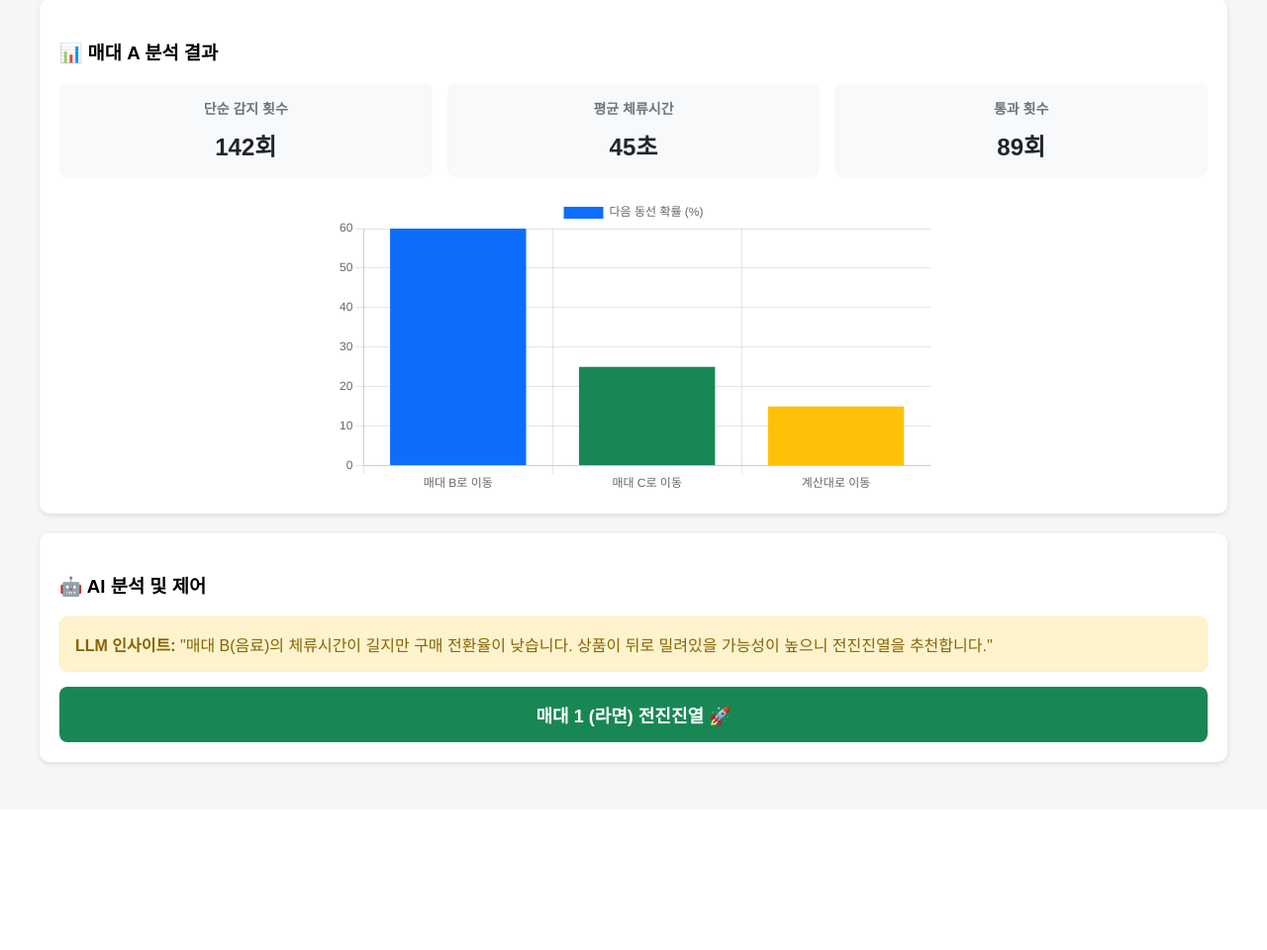
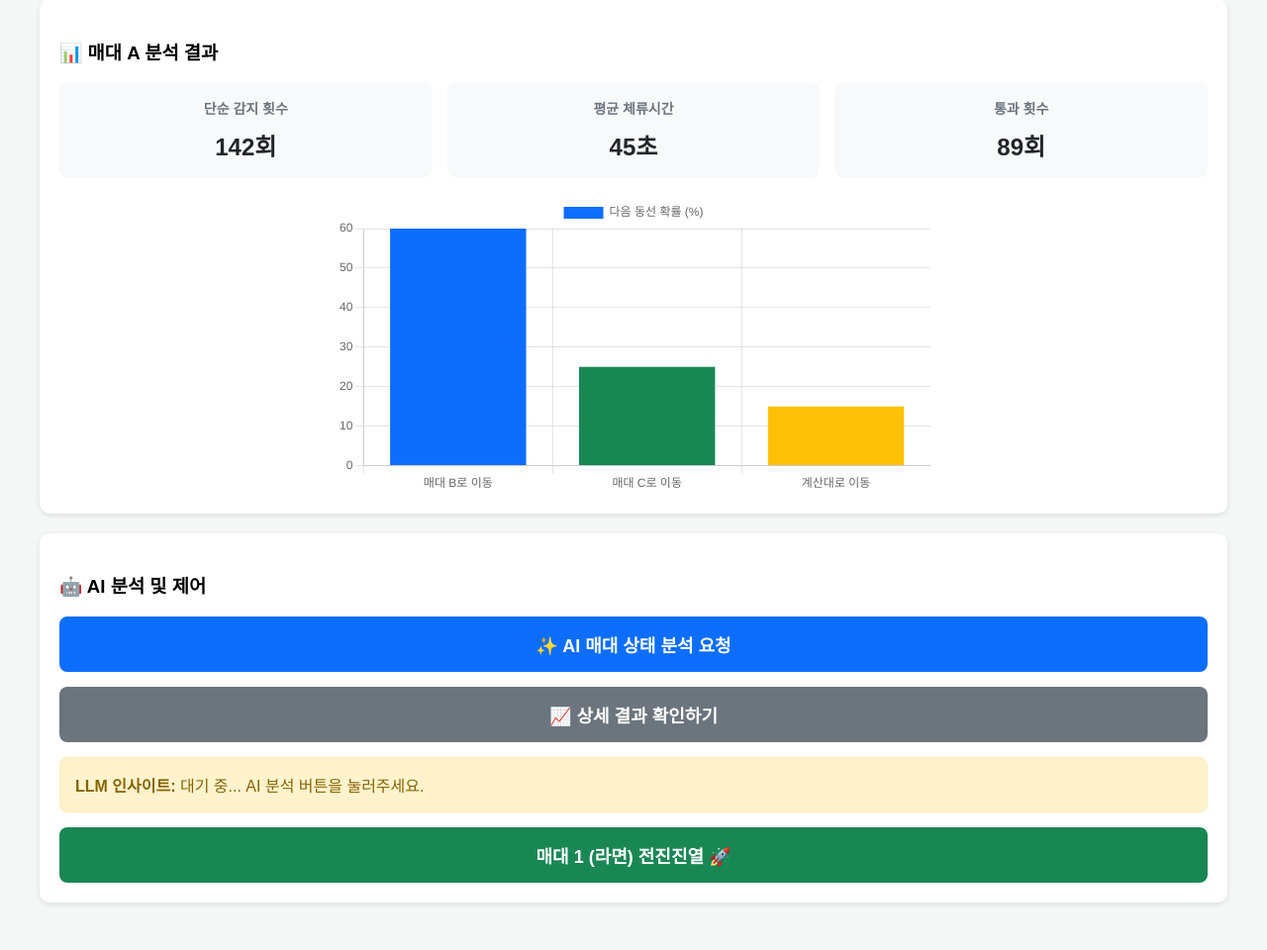
Before and after one commit to ts030930/FS_ai-smart-shelf, a Django app: page / in a window 1280 px wide. Shown: the part 392-1352 px from the top of the page at 99% size. Before the commit the page ends 1168 px from the top, so only its background shows below. Run offline with Django 5.2, Linux system fonts and the light colour scheme; a user stored in the database is signed in; tables that the repository leaves empty hold one stand-in row (values such as "Sample post").

Commit message:
llm 기본 세팅

```diff
--- a/config/urls.py
+++ b/config/urls.py
@@ -15,4 +15,9 @@ urlpatterns = [
     path('signup/', views.signup, name='signup'),
     path('profile/', views.profile, name='profile'),
     path('api/coss/forward-push/', views.coss_forward_push, name='coss_forward_push'),
+    # LLM 분석 요청 API URL (프론트엔드 fetch 함수에서 호출하는 주소)
+    path('api/llm/analyze/', views.llm_analyze, name='llm_analyze'),
+
+    # 결과 확인 페이지 이동 URL
+    path('analysis/result/', views.analysis_result_page, name='analysis_result'),
 ]
--- a/myapp/templates/dashboard.html
+++ b/myapp/templates/dashboard.html
@@ -25,6 +25,37 @@
         .btn-coss { background-color: #198754; color: white; border: none; padding: 15px 30px; font-size: 18px; border-radius: 8px; cursor: pointer; width: 100%; font-weight: bold; }
         .btn-coss:hover { background-color: #157347; }
         .llm-insight { background: #fff3cd; color: #856404; padding: 15px; border-radius: 8px; margin-bottom: 15px; border: 1px solid #ffeeba; }
+        .btn-ai {
+    background-color: #0d6efd;
+    color: white;
+    border: none;
+    padding: 15px 30px;
+    font-size: 18px;
+    border-radius: 8px;
+    cursor: pointer;
+    width: 100%;
+    font-weight: bold;
+    margin-bottom: 15px;
+    transition: 0.3s;
+}
+.btn-ai:hover { background-color: #0b5ed7; }
+.btn-ai:disabled { background-color: #6c757d; cursor: not-allowed; }
+.btn-result {
+    display: block;
+    background-color: #6c757d; /* 차분한 회색 */
+    color: white;
+    text-align: center;
+    text-decoration: none;
+    padding: 15px 30px;
+    font-size: 18px;
+    border-radius: 8px;
+    width: 100%;
+    font-weight: bold;
+    margin-bottom: 15px;
+    box-sizing: border-box;
+    transition: 0.3s;
+}
+.btn-result:hover { background-color: #5c636a; color: white; }
     </style>
 </head>
 <body>
@@ -78,13 +109,26 @@
     <!-- [프론트 요구사항 3] LLM 인사이트 및 전진진열 버튼 -->
 <div class="section">
     <h3>🤖 AI 분석 및 제어</h3>
-        <div class="llm-insight">
-            <strong>LLM 인사이트:</strong> "매대 B(음료)의 체류시간이 길지만 구매 전환율이 낮습니다. 상품이 뒤로 밀려있을 가능성이 높으니 전진진열을 추천합니다."
+
+    <!-- 1. AI 분석 요청 버튼 -->
+    <button class="btn-ai" id="btn-ai-analyze" onclick="triggerAIAnalysis()">
+        ✨ AI 매대 상태 분석 요청
+    </button>
+
+    <!-- 2. 상세 결과 확인 버튼 (새 HTML로 이동) -->
+    <!-- urls.py에 설정한 name='analysis_result' 경로로 이동합니다. -->
+    <a href="{% url 'analysis_result' %}" class="btn-result">
+        📈 상세 결과 확인하기
+    </a>
+
+    <!-- 3. LLM 인사이트 결과 출력 영역 -->
+    <div class="llm-insight" id="llm-insight-box">
+        <strong>LLM 인사이트:</strong> 대기 중... AI 분석 버튼을 눌러주세요.
     </div>
-        <!-- 개별 매대 제어 버튼 (동적 렌더링) -->
+
+    <!-- 4. 개별 매대 제어 버튼 -->
     <div style="display: flex; gap: 10px; flex-wrap: wrap; flex-direction: column;">
         {% for shelf in shelves %}
-        <!-- id에 고유한 매대 번호를 부여하고, onclick 인자로도 넘겨줍니다 -->
             <button class="btn-coss" id="btn-coss-{{ shelf.shelf_number }}" onclick="triggerCOSS('{{ shelf.shelf_number }}')">
                 매대 {{ shelf.shelf_number }} ({{ shelf.category }}) 전진진열 🚀
             </button>
@@ -154,6 +198,56 @@ async function triggerCOSS(targetShelf) {
         btn.disabled = false;
     }
 }
+
+
+// 4. AI 분석 요청 버튼 클릭 이벤트 (LLM API 연동 기반)
+async function triggerAIAnalysis() {
+    const btn = document.getElementById('btn-ai-analyze');
+    const insightBox = document.getElementById('llm-insight-box');
+    const originalText = btn.innerText;
+
+    // 현재 선택된 매대 이름 가져오기 (예: "매대 A")
+    const currentShelf = document.getElementById('current-shelf-name').innerText;
+
+    // 버튼 상태 및 UI 변경 (로딩 중)
+    btn.innerText = "⏳ AI가 데이터를 분석 중입니다...";
+    btn.disabled = true;
+    insightBox.innerHTML = `<strong>LLM 인사이트:</strong> ${currentShelf}의 통계 데이터를 분석하고 있습니다...`;
+
+    // CSRF 토큰 가져오기 (장고 POST 요청 필수)
+    const csrfToken = document.querySelector('[name=csrfmiddlewaretoken]')
+                        ? document.querySelector('[name=csrfmiddlewaretoken]').value
+                        : '';
+
+    try {
+        // 추후 장고 백엔드에 만들 LLM 연동 API URL
+        const response = await fetch('/api/llm/analyze/', {
+            method: 'POST',
+            headers: {
+                'Content-Type': 'application/json',
+                'X-CSRFToken': csrfToken
+            },
+            // 현재 활성화된 매대 정보를 서버로 전송
+            body: JSON.stringify({ target_shelf: currentShelf })
+        });
+
+        if (response.ok) {
+            const data = await response.json();
+            // 백엔드(LLM)에서 반환받은 텍스트를 화면에 출력
+            // 예: data.insight = "매대 B의 체류시간이 길지만..."
+            insightBox.innerHTML = `<strong>LLM 인사이트:</strong> "${data.insight}"`;
+        } else {
+            insightBox.innerHTML = `<strong>LLM 인사이트:</strong> ❌ 분석 실패. 서버 연동을 확인해주세요.`;
+        }
+    } catch (error) {
+        console.error("LLM Analysis Error:", error);
+        insightBox.innerHTML = `<strong>LLM 인사이트:</strong> ❌ 네트워크 오류가 발생했습니다.`;
+    } finally {
+        // 버튼 상태 원상 복구
+        btn.innerText = originalText;
+        btn.disabled = false;
+    }
+}
 </script>
 
 </body>
--- a/myapp/views.py
+++ b/myapp/views.py
@@ -6,7 +6,9 @@ from .models import Store, Shelf
 import json
 import time
 import requests
+import json
 from django.http import JsonResponse
+from django.shortcuts import render
 
 # @login_required는 로그인이 안 된 사용자를 로그인 창으로 튕겨냅니다.
 @login_required(login_url='/login/')
@@ -140,3 +142,33 @@ def coss_forward_push(request):
         except requests.exceptions.RequestException as e:
             print(f"네트워크 에러 발생: {e}")
             return JsonResponse({"error": "Network Error"}, status=500)
+
+
+# 1. LLM 분석을 처리하는 API 뷰 (비동기 통신용)
+def llm_analyze(request):
+    if request.method == "POST":
+        try:
+            data = json.loads(request.body)
+            target_shelf = data.get('target_shelf', '알 수 없는 매대')
+
+            # TODO: 1. DB에서 해당 매대의 통계 데이터 조회
+            # TODO: 2. OpenAI / Claude API 호출 및 프롬프트 전송
+            # TODO: 3. LLM의 답변 수신
+
+            # 임시 더미 데이터 (LLM 응답 시뮬레이션)
+            mock_llm_response = f"분석 완료! {target_shelf}의 체류시간이 길지만 구매 전환율이 낮습니다. 상품이 뒤로 밀려있을 가능성이 높으니 전진진열을 추천합니다."
+
+            return JsonResponse({"insight": mock_llm_response}, status=200)
+
+        except Exception as e:
+            return JsonResponse({"error": str(e)}, status=400)
+
+    return JsonResponse({"error": "잘못된 요청입니다."}, status=405)
+
+# 2. 결과 확인 페이지 렌더링 뷰
+def analysis_result_page(request):
+    # TODO: 결과 페이지에 보여줄 데이터를 딕셔너리 형태로 context에 담아 템플릿으로 전달합니다.
+    context = {
+        'page_title': '상세 분석 결과'
+    }
+    return render(request, 'analysis_result.html', context)
```
Lines whose indentation alone changed are shown as unchanged.
